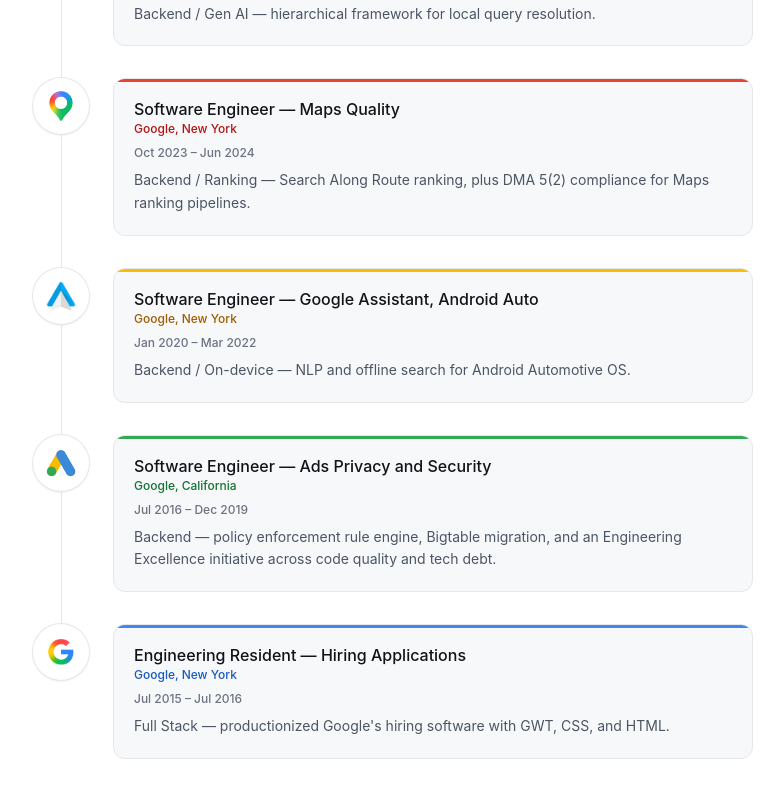
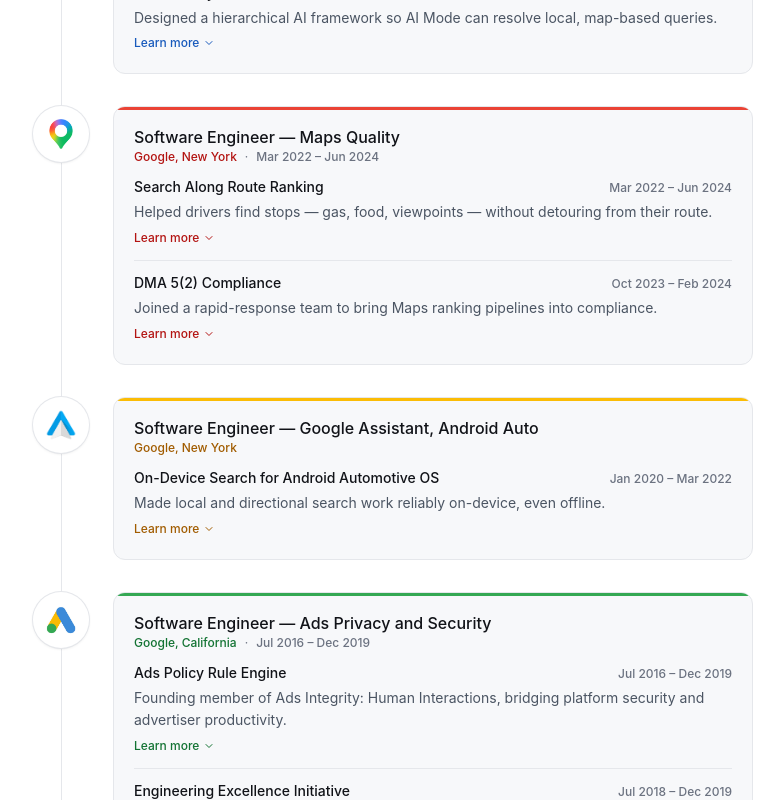
Before and after one commit to paalaakshaah/resume-site, a React (Vite) app: page / in a window 1280 px wide. Shown: the part 1420-2220 px from the top of the page, without its empty margins (247-1031 px from the left). Built offline with nearby package versions, Linux system fonts and the light colour scheme.

Commit message:
Break combined experience cards into individual sub-projects
Each card now lists its sub-projects separately, each with its own
date range and one-line summary, plus a "Learn more" toggle that
expands the fuller detail bullets inline instead of cramming
everything into one paragraph.

```diff
--- a/src/components/Experience.tsx
+++ b/src/components/Experience.tsx
@@ -1,5 +1,49 @@
-import { experience } from "../data";
-import { accentMap, accentOrder } from "../accentColors";
+import { useState } from "react";
+import { experience, type ExperienceHighlight } from "../data";
+import { accentMap, accentOrder, type Accent } from "../accentColors";
+import { ChevronDownIcon } from "./Icons";
+
+function HighlightRow({ highlight, accent }: { highlight: ExperienceHighlight; accent: Accent }) {
+  const [open, setOpen] = useState(false);
+  const colors = accentMap[accent];
+
+  return (
+    <div className="py-3 first:pt-0 last:pb-0">
+      <div className="flex items-baseline justify-between gap-3">
+        <h4 className="text-sm font-medium text-[var(--text-h)]">{highlight.title}</h4>
+        <p className="shrink-0 text-xs font-medium text-[var(--text-muted)]">{highlight.period}</p>
+      </div>
+      <p className="mt-1 text-sm leading-relaxed text-[var(--text)]">{highlight.summary}</p>
+
+      {highlight.detail.length > 0 && (
+        <>
+          <button
+            type="button"
+            onClick={() => setOpen((v) => !v)}
+            aria-expanded={open}
+            className={`mt-1.5 inline-flex items-center gap-1 text-xs font-medium ${colors.text}`}
+          >
+            {open ? "Show less" : "Learn more"}
+            <ChevronDownIcon
+              className={`h-3 w-3 transition-transform ${open ? "rotate-180" : ""}`}
+            />
+          </button>
+
+          {open && (
+            <ul className="mt-2 space-y-1.5">
+              {highlight.detail.map((d, i) => (
+                <li key={i} className="flex gap-2 text-xs leading-relaxed text-[var(--text-muted)]">
+                  <span className={`mt-1.5 h-1 w-1 shrink-0 rounded-full ${colors.bg}`} />
+                  {d}
+                </li>
+              ))}
+            </ul>
+          )}
+        </>
+      )}
+    </div>
+  );
+}
 
 export default function Experience() {
   return (
@@ -8,8 +52,11 @@
 
       <ol className="mt-10 space-y-8">
         {experience.map((item, i) => {
-          const accent = accentMap[accentOrder[i % accentOrder.length]];
+          const accent = accentOrder[i % accentOrder.length];
+          const colors = accentMap[accent];
           const isLast = i === experience.length - 1;
+          const showCardPeriod = item.highlights.length > 1;
+
           return (
             <li key={i} className="relative pl-20">
               {!isLast && (
@@ -21,13 +68,25 @@
               </div>
 
               <div className="relative overflow-hidden rounded-xl border border-[var(--border)] bg-[var(--bg-elevated)] p-5">
-                <span className={`absolute inset-x-0 top-0 h-[3px] ${accent.bg}`} />
+                <span className={`absolute inset-x-0 top-0 h-[3px] ${colors.bg}`} />
                 <h3 className="text-base font-medium leading-tight text-[var(--text-h)]">
                   {item.title}
                 </h3>
-                <p className={`mt-0.5 text-xs font-medium ${accent.text}`}>{item.org}</p>
-                <p className="mt-2 text-xs font-medium text-[var(--text-muted)]">{item.period}</p>
-                <p className="mt-2 text-sm leading-relaxed text-[var(--text)]">{item.description}</p>
+                <div className="mt-0.5 flex items-baseline gap-2">
+                  <p className={`text-xs font-medium ${colors.text}`}>{item.org}</p>
+                  {showCardPeriod && (
+                    <>
+                      <span className="text-xs text-[var(--text-muted)]">·</span>
+                      <p className="text-xs font-medium text-[var(--text-muted)]">{item.period}</p>
+                    </>
+                  )}
+                </div>
+
+                <div className="mt-3 divide-y divide-[var(--border)]">
+                  {item.highlights.map((highlight, j) => (
+                    <HighlightRow key={j} highlight={highlight} accent={accent} />
+                  ))}
+                </div>
               </div>
             </li>
           );
--- a/src/components/Icons.tsx
+++ b/src/components/Icons.tsx
@@ -1,4 +1,12 @@
 type IconProps = { className?: string };
+
+export function ChevronDownIcon({ className }: IconProps) {
+  return (
+    <svg viewBox="0 0 24 24" fill="none" stroke="currentColor" strokeWidth="2" className={className} aria-hidden="true">
+      <path d="m6 9 6 6 6-6" strokeLinecap="round" strokeLinejoin="round" />
+    </svg>
+  );
+}
 
 export function GitHubIcon({ className }: IconProps) {
   return (
--- a/src/data.ts
+++ b/src/data.ts
@@ -53,12 +53,19 @@
   },
 ];
 
+export type ExperienceHighlight = {
+  title: string;
+  period: string;
+  summary: string;
+  detail: string[];
+};
+
 export type ExperienceItem = {
   title: string;
   org: string;
   period: string;
-  description: string;
   logo: string;
+  highlights: ExperienceHighlight[];
 };
 
 export const experience: ExperienceItem[] = [
@@ -66,38 +73,107 @@
     title: "Software Engineer — AI Mode",
     org: "Google, New York",
     period: "Jul 2024 – Nov 2025",
-    description: "Backend / Gen AI — hierarchical framework for local query resolution.",
     logo: aiModeLogo,
+    highlights: [
+      {
+        title: "Local Query Fan-Out",
+        period: "Jul 2024 – Nov 2025",
+        summary:
+          "Designed a hierarchical AI framework so AI Mode can resolve local, map-based queries.",
+        detail: [
+          "Built a model to understand user intent and generate complementary fan-out queries",
+          "Architected the interface between generative models and legacy Maps backend services for low-latency responses",
+          "Trained a summarization model to aggregate backend outputs, evaluated with auto-raters for helpfulness and correctness",
+        ],
+      },
+    ],
   },
   {
     title: "Software Engineer — Maps Quality",
     org: "Google, New York",
-    period: "Oct 2023 – Jun 2024",
-    description:
-      "Backend / Ranking — Search Along Route ranking, plus DMA 5(2) compliance for Maps ranking pipelines.",
+    period: "Mar 2022 – Jun 2024",
     logo: mapsLogo,
+    highlights: [
+      {
+        title: "Search Along Route Ranking",
+        period: "Mar 2022 – Jun 2024",
+        summary:
+          "Helped drivers find stops — gas, food, viewpoints — without detouring from their route.",
+        detail: [
+          "Engineered high-throughput data ingestion and transformation pipelines to power ranking models",
+          "Leveraged deep neural network architectures to refine Maps ranking algorithms, reducing feature latency",
+        ],
+      },
+      {
+        title: "DMA 5(2) Compliance",
+        period: "Oct 2023 – Feb 2024",
+        summary: "Joined a rapid-response team to bring Maps ranking pipelines into compliance.",
+        detail: [
+          "Ensured Maps ranking pipelines met Article 5(2) of the EU Digital Markets Act, which limits pooling user data across services",
+        ],
+      },
+    ],
   },
   {
     title: "Software Engineer — Google Assistant, Android Auto",
     org: "Google, New York",
     period: "Jan 2020 – Mar 2022",
-    description: "Backend / On-device — NLP and offline search for Android Automotive OS.",
     logo: androidAutoLogo,
+    highlights: [
+      {
+        title: "On-Device Search for Android Automotive OS",
+        period: "Jan 2020 – Mar 2022",
+        summary: "Made local and directional search work reliably on-device, even offline.",
+        detail: [
+          "Updated on-device NLP models to improve understanding of directional and local search queries",
+          "Optimized on-device server infrastructure to query locally stored maps, enabling offline search",
+        ],
+      },
+    ],
   },
   {
     title: "Software Engineer — Ads Privacy and Security",
     org: "Google, California",
     period: "Jul 2016 – Dec 2019",
-    description:
-      "Backend — policy enforcement rule engine, Bigtable migration, and an Engineering Excellence initiative across code quality and tech debt.",
     logo: adsLogo,
+    highlights: [
+      {
+        title: "Ads Policy Rule Engine",
+        period: "Jul 2016 – Dec 2019",
+        summary:
+          "Founding member of Ads Integrity: Human Interactions, bridging platform security and advertiser productivity.",
+        detail: [
+          "Designed and owned a high-throughput RPC-based rule engine as the core policy enforcement layer across Google Ads, AdWords Express, and the Ads API",
+          "Led migration of large-scale advertising datasets to Bigtable via distributed Flume/MapReduce pipelines",
+          "Built real-time advertiser messaging and automated re-crawl/re-review pipelines, cutting latency in compliance workflows",
+        ],
+      },
+      {
+        title: "Engineering Excellence Initiative",
+        period: "Jul 2018 – Dec 2019",
+        summary: "Headed a cross-functional push to raise code quality and cut tech debt.",
+        detail: [
+          "Drove measurable improvements in code quality, technical debt reduction, and team velocity over multiple quarters",
+        ],
+      },
+    ],
   },
   {
     title: "Engineering Resident — Hiring Applications",
     org: "Google, New York",
     period: "Jul 2015 – Jul 2016",
-    description: "Full Stack — productionized Google's hiring software with GWT, CSS, and HTML.",
     logo: googleLogo,
+    highlights: [
+      {
+        title: "Hiring Software Productionization",
+        period: "Jul 2015 – Jul 2016",
+        summary: "Full stack — productionized Google's internal hiring software.",
+        detail: [
+          "Productionized Google's hiring software using Google Web Toolkit (GWT), CSS, and HTML",
+          "Delivered scalable front-end solutions that improved hiring pipeline efficiency while maintaining code quality and accessibility standards",
+        ],
+      },
+    ],
   },
 ];
 
```
